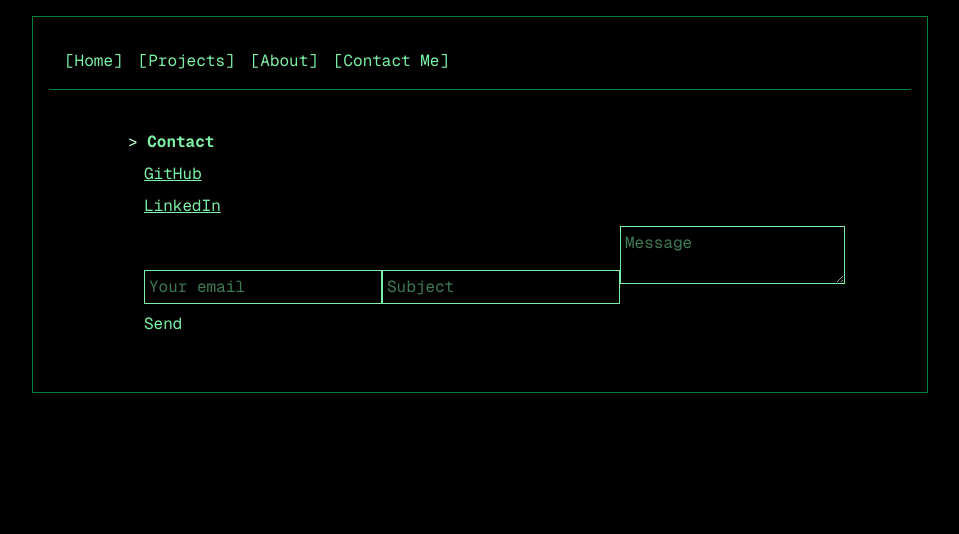
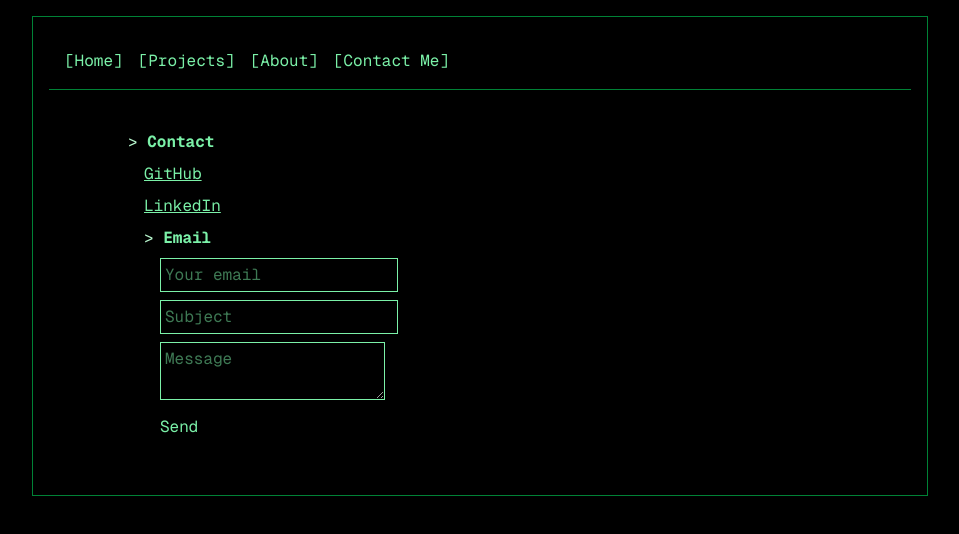
Before and after one commit to AbnocChinwads/abnoc-dev, a Next.js app: page /contacts in a window 1280 px wide. Shown: the top 534 px of the page, without its empty margins (160-1119 px from the left). Built offline with nearby package versions, Linux system fonts and the light colour scheme.

Commit message:
Enhance contact form validation and error handling; update Contacts page layout

```diff
--- a/src/app/api/contact/route.ts
+++ b/src/app/api/contact/route.ts
@@ -6,7 +6,22 @@ export async function POST(req: Request) {
   try {
     const body = await req.json();
 
-        const { email, subject, message } = body;
+    const { email, subject, message, website } = body;
+
+    if (website) {
+      return Response.json({ success: true });
+    }
+
+    if (!email || !subject || !message) {
+      return Response.json(
+        { error: "Missing requried fields" },
+        { status: 400 },
+      );
+    }
+
+    if (message.length > 5000) {
+        return Response.json({ error: "Message too long" }, { status: 400 });
+    }
 
     await resend.emails.send({
       from: "Abnoc Portfolio <hello@abnoc.dev>",
--- a/src/app/contacts/ContactForm.tsx
+++ b/src/app/contacts/ContactForm.tsx
@@ -4,38 +4,100 @@ import { useState } from "react";
 
 export default function ContactForm() {
   const [loading, setLoading] = useState(false);
+  const [errors, setErrors] = useState<Record<string, string>>({});
 
   async function handleSubmit(e: React.FormEvent<HTMLFormElement>) {
     e.preventDefault();
+    setErrors({});
     setLoading(true);
 
     const form = e.target as HTMLFormElement;
+    const newErrors: Record<string, string> = {};
 
     const data = {
       email: (form.elements.namedItem("email") as HTMLInputElement).value,
       subject: (form.elements.namedItem("subject") as HTMLInputElement).value,
-      message: (form.elements.namedItem("message") as HTMLTextAreaElement).value,
+      message: (form.elements.namedItem("message") as HTMLTextAreaElement)
+        .value,
+      website: (form.elements.namedItem("website") as HTMLInputElement).value,
     };
 
-    await fetch("/api/contact", {
+    if (!data.email) newErrors.email = "Please enter your email address.";
+    if (!data.subject) newErrors.subject = "Please enter a subject.";
+    if (!data.message) newErrors.message = "Please enter a message.";
+
+    if (Object.keys(newErrors).length > 0) {
+      setErrors(newErrors);
+      setLoading(false);
+      return;
+    }
+
+    try {
+      const response = await fetch("/api/contact", {
         method: "POST",
         body: JSON.stringify(data),
       });
 
+      if (!response.ok) {
+        throw new Error("Failed to send");
+      }
+
       form.reset();
+      alert("Message sent");
+    } finally {
       setLoading(false);
-    alert("Message sent");
+    }
   }
 
   return (
     <form className="ml-4 space-y-2" onSubmit={handleSubmit}>
-      <input name="email" placeholder="Your email" className="border p-1" />
-      <input name="subject" placeholder="Subject" className="border p-1" />
-      <textarea name="message" placeholder="Message" className="border p-1" />
+      <div>
+        <input
+          name="email"
+          type="email"
+          placeholder="Your email"
+          required
+          className="border p-1"
+        />
+        {errors.email && <p className="text-red-400 text-sm">{errors.email}</p>}
+      </div>
+      <div>
+        <input
+          name="subject"
+          placeholder="Subject"
+          required
+          minLength={3}
+          className="border p-1"
+        />
+        {errors.subject && (
+          <p className="text-red-400 text-sm">{errors.subject}</p>
+        )}
+      </div>
+      <div>
+        <textarea
+          name="message"
+          placeholder="Message"
+          required
+          minLength={10}
+          className="border p-1"
+        />
+        {errors.message && (
+          <p className="text-red-400 text-sm">{errors.message}</p>
+        )}
+      </div>
 
-      <button type="submit">
+      <input
+        type="text"
+        name="website"
+        autoComplete="off"
+        tabIndex={-1}
+        className="hidden"
+      />
+      <div>
+        <button type="submit" disabled={loading}>
           {loading ? "Sending..." : "Send"}
         </button>
+      </div>
     </form>
   );
 }
--- a/src/app/contacts/page.tsx
+++ b/src/app/contacts/page.tsx
@@ -27,7 +27,11 @@ export default function Contacts() {
             LinkedIn
           </a>
         </div>
-        <div>
+        <div className="ml-4">
+          <span className="text-green-200">{">"}</span>{" "}
+          <span className="font-bold">Email</span>
+        </div>
+        <div className="ml-4">
           <ContactForm />
         </div>
       </section>
```
Lines whose indentation alone changed are shown as unchanged.
